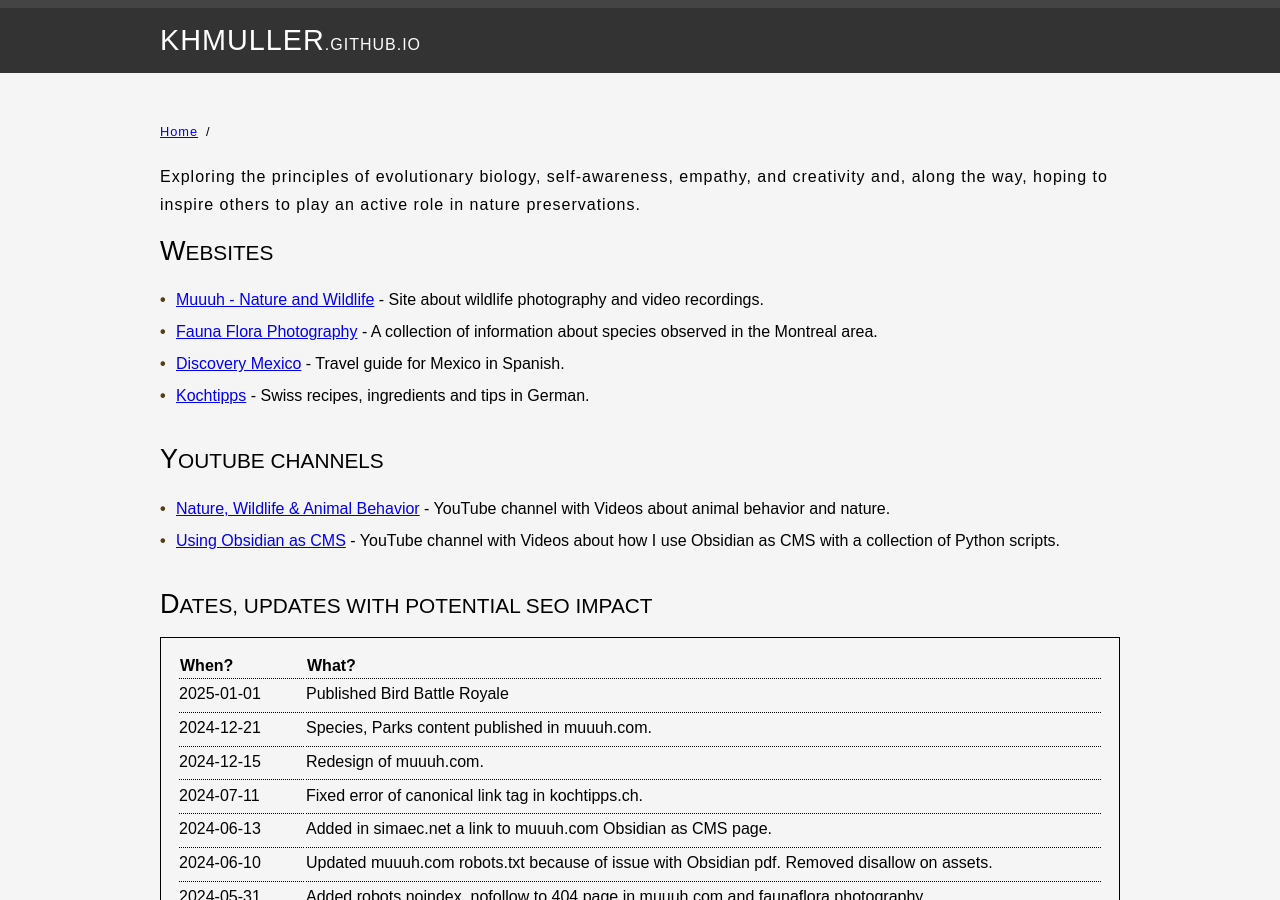
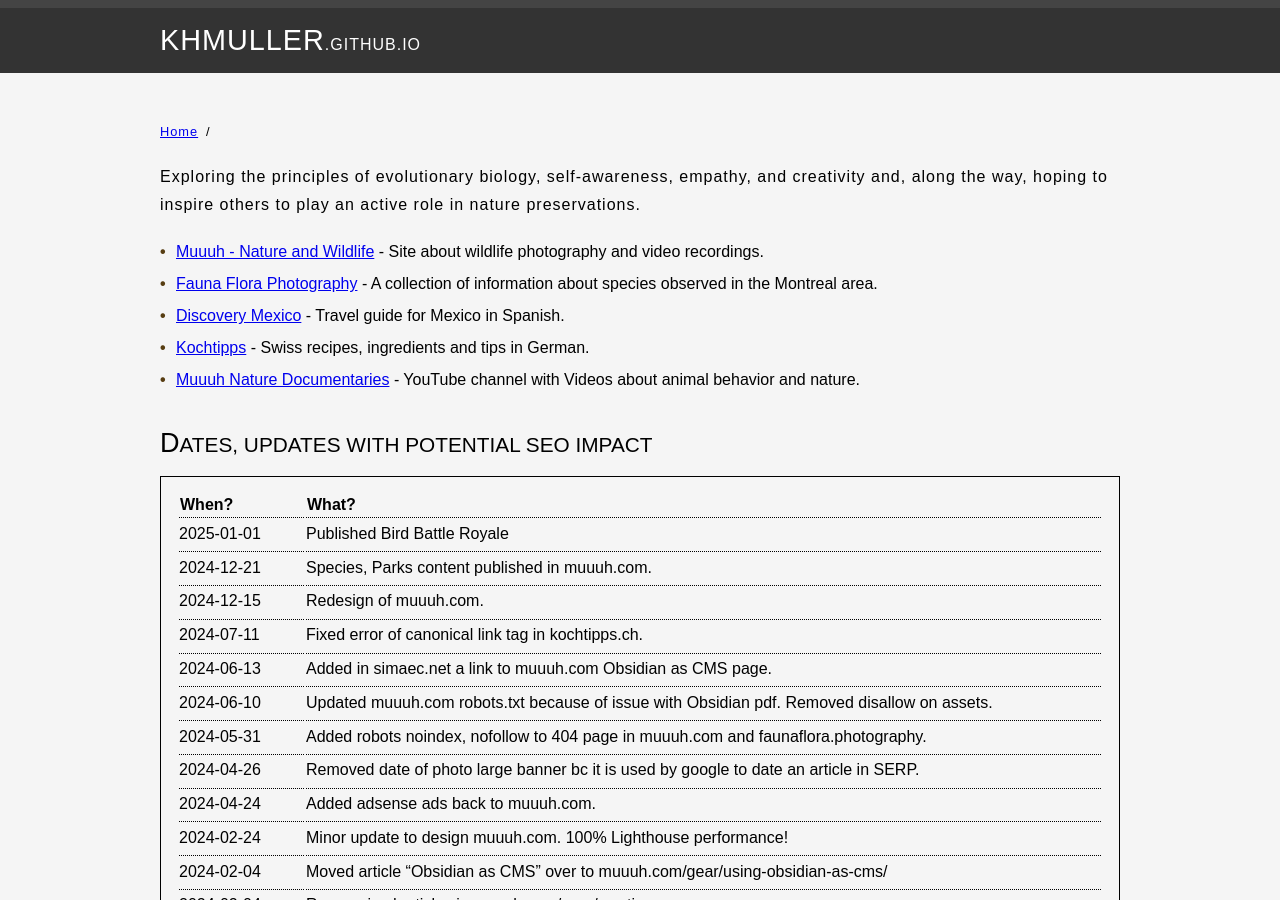
Before and after one commit to KHMuller/khmuller.github.io, a Jekyll site: the page built from index.md, in a window 1280 px wide and 900 px high. Built offline with Jekyll 4.4.1, drawn with Linux system fonts in a browser that asks for light colours.

Commit message:
Update home

```diff
--- a/index.md
+++ b/index.md
@@ -7,17 +7,12 @@ canonical: https://khmuller.github.io
 
 Exploring the principles of evolutionary biology, self-awareness, empathy, and creativity and, along the way, hoping to inspire others to play an active role in nature preservations.
 
-## Websites
-
 - [Muuuh - Nature and Wildlife](https://muuuh.com "Muuuh - Nature and Wildlife") - Site about wildlife photography and video recordings.
 - [Fauna Flora Photography](https://faunaflora.photography "Fauna Flora Photography") - A collection of information about species observed in the Montreal area.
 - [Discovery Mexico](https://www.discoverymexico.com.mx "Discovery Mexico") - Travel guide for Mexico in Spanish.
 - [Kochtipps](https://www.kochtipps.ch "Kochtipps") - Swiss recipes, ingredients and tips in German.
+- [Muuuh Nature Documentaries](https://youtube.com/@Muuuh "Muuuh on YouTube") - YouTube channel with Videos about animal behavior and nature.
 
-## YouTube Channels
-
-- [Nature, Wildlife & Animal Behavior](https://youtube.com/@Muuuh "Muuuh on YouTube") - YouTube channel with Videos about animal behavior and nature.
-- [Using Obsidian as CMS](https://youtube.com/@UsingObsidianAsCMS "Using Obsidian as CMS on YouTube") - YouTube channel with Videos about how I use Obsidian as CMS with a collection of Python scripts.
 
 ## Dates, Updates with Potential SEO Impact
 
```
